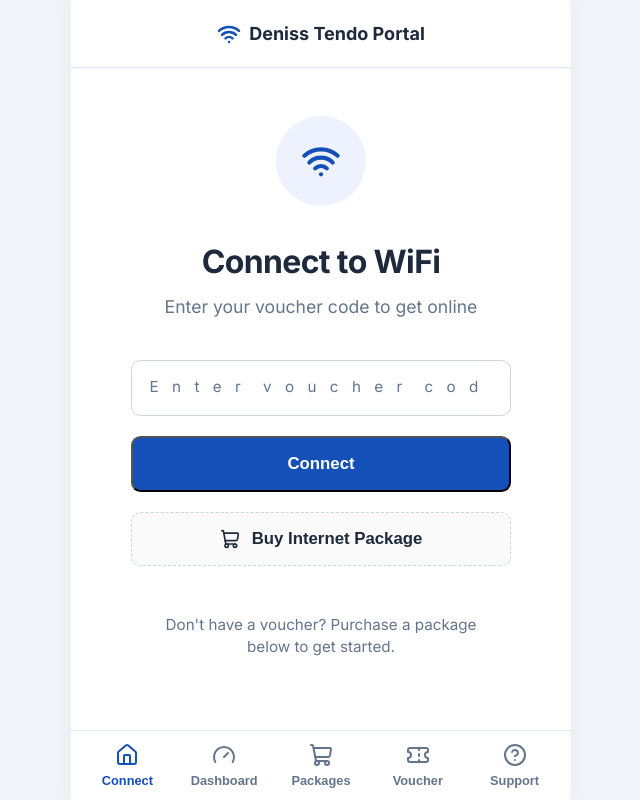
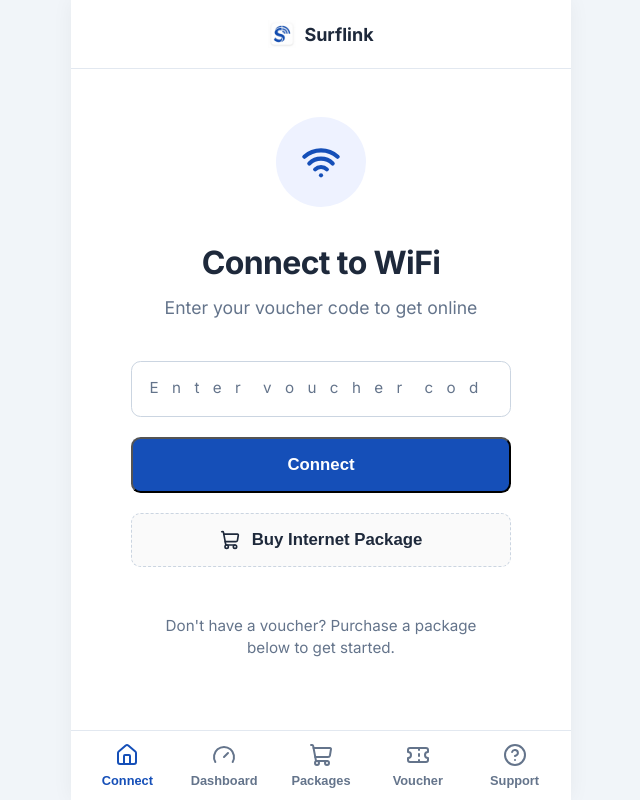
Before and after one commit to denistendo/Surflink, a React app in the folder frontend/: page / in a window 1280 px wide. Shown: the whole page, without its empty margins (319-959 px from the left). Built offline with nearby package versions, Linux system fonts and the light colour scheme; the HTML template or start-up script is replaced by a standard one.

Commit message:
feat: add logo image to frontend public assets

```diff
--- a/frontend/src/screens/LandingScreen.css
+++ b/frontend/src/screens/LandingScreen.css
@@ -20,6 +20,12 @@
 
 .ls-header-icon {
   stroke-width: 2.5;
+}
+
+.ls-header-logo-img {
+  width: 28px;
+  height: 28px;
+  object-fit: contain;
 }
 
 .ls-header-text {
--- a/frontend/src/screens/LandingScreen.jsx
+++ b/frontend/src/screens/LandingScreen.jsx
@@ -7,8 +7,8 @@ const LandingScreen = () => {
     <div className="ls-root">
       {/* Header */}
       <header className="ls-header">
-        <Wifi size={24} className="ls-header-icon" />
-        <span className="ls-header-text">Deniss Tendo Portal</span>
+        <img src="/logo.png" alt="Surflink Logo" className="ls-header-logo-img" />
+        <span className="ls-header-text">Surflink</span>
       </header>
 
       {/* Main Content */}
```
Also changed, not shown: frontend/public/logo.png (added).
